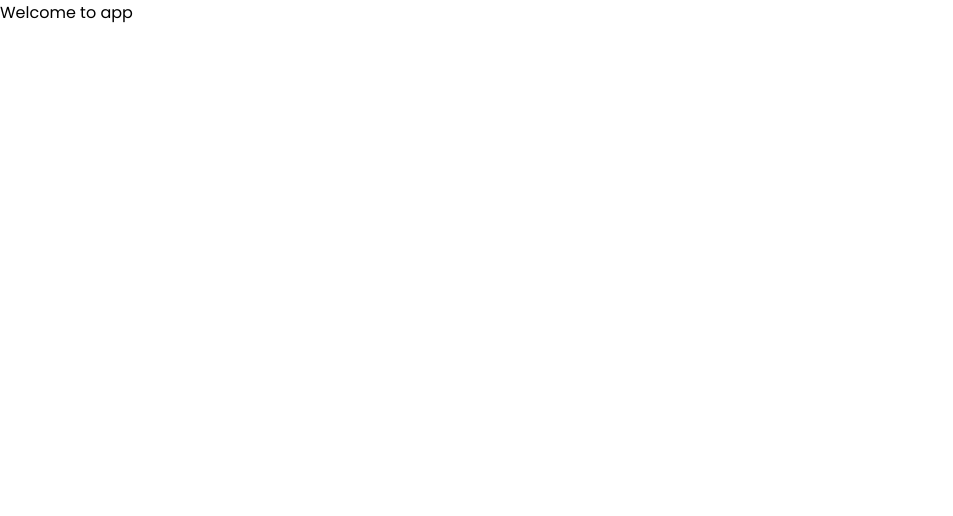
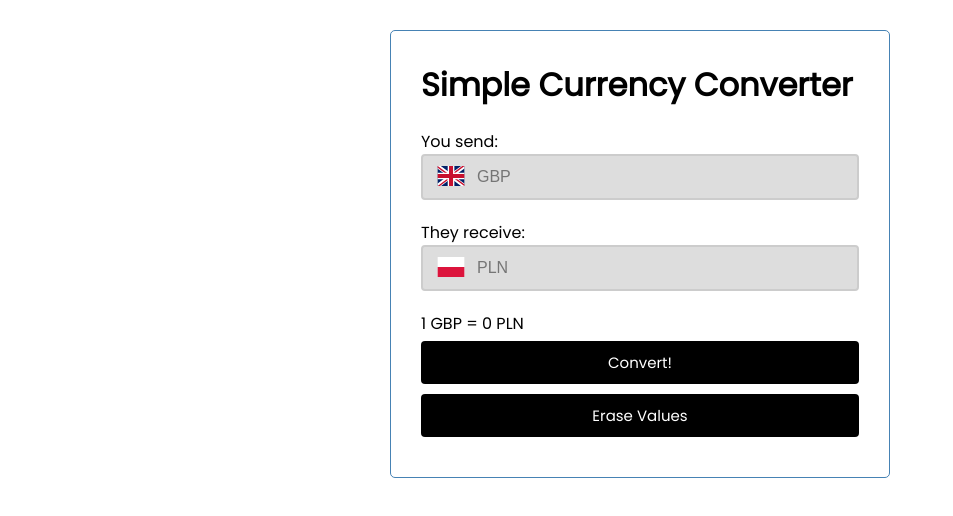
Before and after one commit to matt-kubica/remitly-internship-exercise, a React (Create React App) app: page / in a window 1280 px wide. Shown: the top 516 px of the page, without its empty margins (0-953 px from the left). Built offline with nearby package versions, Linux system fonts and the light colour scheme; no server answers.

Commit message:
Added basic functionality

```diff
--- a/src/App.js
+++ b/src/App.js
@@ -1,9 +1,67 @@
+
+import { useState, useEffect } from 'react';
+import Form from './componenets/Form'
+import Button from './componenets/Button'
+import ExchangeRate from './componenets/ExchangeRate';
 
 const App = () => {
+  const [rate, setRate] = useState(0.0)
+  const [firstValue, setFirstValue] = useState('')
+  const [secondValue, setSecondValue] = useState('')
+
+  useEffect(() => {
+    const asyncHelper = async () => {
+      const rate = await fetchRate()
+      setRate(rate)
+    }
+    asyncHelper()
+  }, [])
+
+  // TODO: Exceptions!!!
+  const fetchRate = async () => {
+    const res = await fetch('http://api.nbp.pl/api/exchangerates/rates/a/gbp/')
+    const data = await res.json()
+    return data.rates[0].mid
+  }
+
+  const customAlert = (msg) => {
+    alert(msg)
+    setFirstValue('')
+    setSecondValue('')
+  }
+
+  const convert = () => {
+    var v1, v2 = 0.0
+    if(firstValue !== '' && secondValue !== '') {
+      customAlert('One of the fields must remain empty :(')
+    } else if(firstValue !== '') {
+      v1 = parseFloat(firstValue)
+      if(isNaN(v1)) { customAlert('Provided value is not a nuber :(')}
+      v2 = v1 * rate
+      setSecondValue(v2.toString())
+    } else if (secondValue !== '') {
+      v2 = parseFloat(secondValue)
+      if(isNaN(v2)) { customAlert('Provided value is not a nuber :(')}
+      v1 = v2 / rate
+      setFirstValue(v1.toString())
+    } else {
+      customAlert('At least one filed must contain value :(')
+    }
+  }
+
+  const erase = () => {
+    setFirstValue('')
+    setSecondValue('')
+  }
+
   return (
-    <div className="App">
-      <header>Welcome to app</header>
-
+    <div className="container">
+      <header><h1>Simple Currency Converter</h1></header>
+      <Form firstValue={firstValue} secondValue={secondValue}
+            setFirstValue={setFirstValue} setSecondValue={setSecondValue} />
+      <ExchangeRate rate={rate} />
+      <Button onClick={() => convert()} text='Convert!'/>
+      <Button onClick={() => erase()} text='Erase Values'/>
     </div>
   );
 }
```
